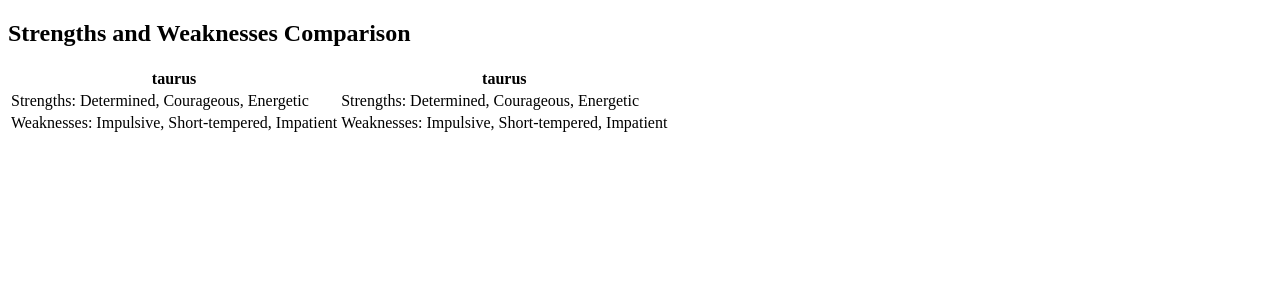
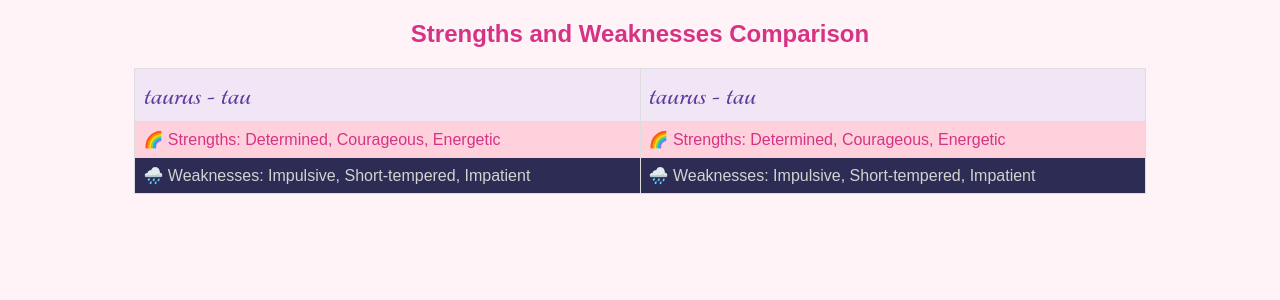
Before and after one commit to adjokoto/FinalProject, a Django app: template Project_AstrAligned/templates/myapp/zodiac_comparison.html in a window 1280 px wide. Shown: the top 300 px of the page. Run offline with Django 5.2, Linux system fonts and the light colour scheme; the template is opened without the code that fills it: values that come from a table or form of the project are taken from there, others are empty; data comes from the database, SQL or seed files in the repository.

Commit message:
updated the zodiac comparison page

```diff
--- a/Project_AstrAligned/templates/myapp/zodiac_comparison.html
+++ b/Project_AstrAligned/templates/myapp/zodiac_comparison.html
@@ -3,22 +3,73 @@
 <head>
     <meta charset="UTF-8">
     <title>AstroAligned</title>
+    <style>
+        @import url('https://fonts.googleapis.com/css2?family=Tangerine:wght@700&display=swap'); /* Importing a decorative font */
+
+        body {
+            font-family: Arial, sans-serif;
+            text-align: center;
+            background-color: #fff3f8; /* Light pink background */
+        }
+
+        h2 {
+            color: #d63384; /* Pink text for heading */
+        }
+
+        table {
+            width: 80%;
+            margin-left: auto;
+            margin-right: auto;
+            border-collapse: collapse;
+        }
+
+        th, td {
+            border: 1px solid #ddd;
+            padding: 8px;
+            text-align: left;
+        }
+
+        th {
+            font-family: 'Tangerine', cursive; /* Decorative font for table header */
+            font-size: 36px; /* Larger font size for drama */
+            background-color: #f0e6f6; /* Light fairy-tale purple background */
+            color: #5d3a9b; /* Deep purple text */
+        }
+
+        .strengths {
+            background-color: #ffd1dc; /* Light pink for strengths */
+            color: #d63384; /* Darker pink/red text */
+        }
+
+        .weaknesses {
+            background-color: #2c2c54; /* Dark purple for weaknesses */
+            color: #d3d3d3; /* Light gray text */
+        }
+
+        .strengths:before {
+            content: "🌈 "; /* Rainbow emoji for strengths */
+        }
+
+        .weaknesses:before {
+            content: "🌧️ "; /* Cloud with rain emoji for weaknesses */
+        }
+    </style>
 </head>
 <body>
     <!-- zodiac_comparison.html -->
     <h2>Strengths and Weaknesses Comparison</h2>
     <table>
         <tr>
-            <th>{{ sign1.sign }}</th>
-            <th>{{ sign2.sign }}</th>
+            <th>{{ sign1 }}</th>
+            <th>{{ sign2 }}</th>
         </tr>
         <tr>
-            <td>Strengths: {{ strengths_weaknesses_sign1.strength }}</td>
-            <td>Strengths: {{ strengths_weaknesses_sign2.strength }}</td>
+            <td class="strengths">Strengths: {{ strengths_weaknesses_sign1.strength }}</td>
+            <td class="strengths">Strengths: {{ strengths_weaknesses_sign2.strength }}</td>
         </tr>
         <tr>
-            <td>Weaknesses: {{ strengths_weaknesses_sign1.weakness }}</td>
-            <td>Weaknesses: {{ strengths_weaknesses_sign2.weakness }}</td>
+            <td class="weaknesses">Weaknesses: {{ strengths_weaknesses_sign1.weakness }}</td>
+            <td class="weaknesses">Weaknesses: {{ strengths_weaknesses_sign2.weakness }}</td>
         </tr>
     </table>
 
```
Also changed, not shown: Project_AstrAligned/myapp/views.py (+0 -8 lines).
